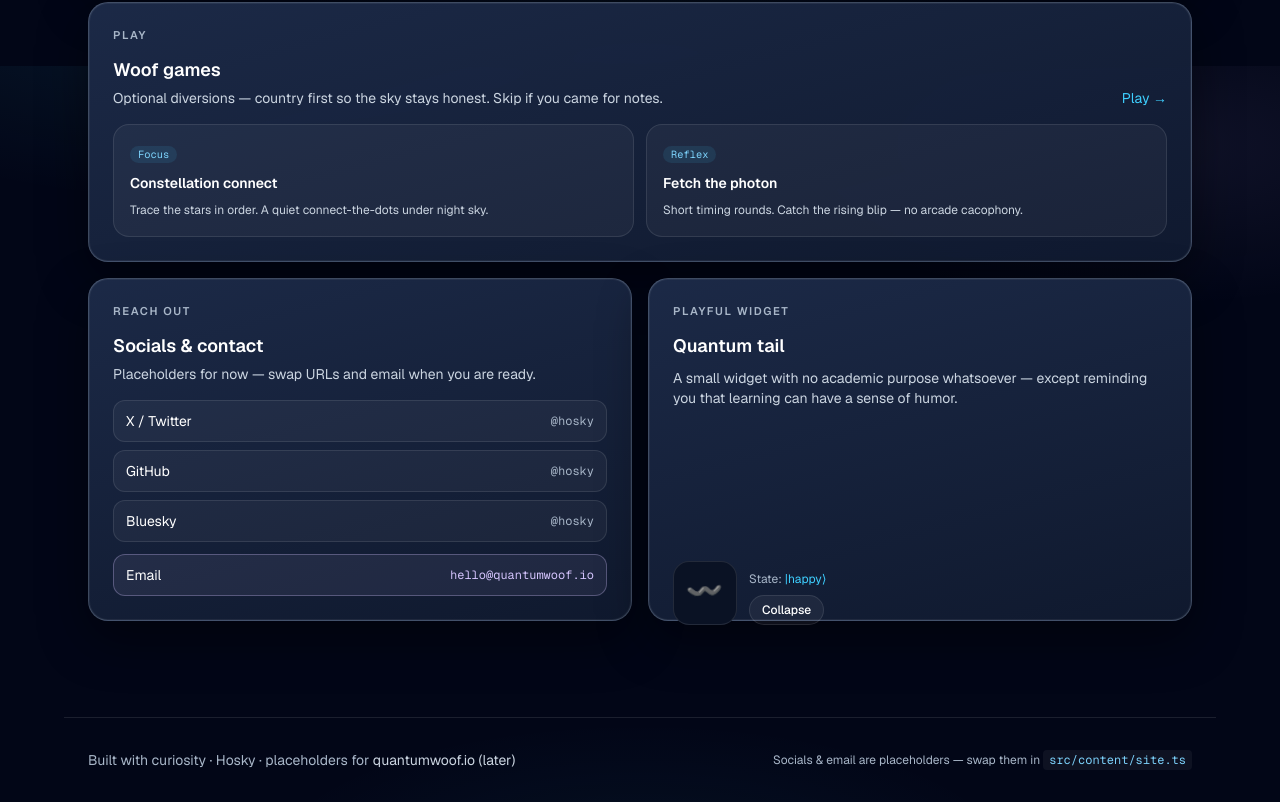
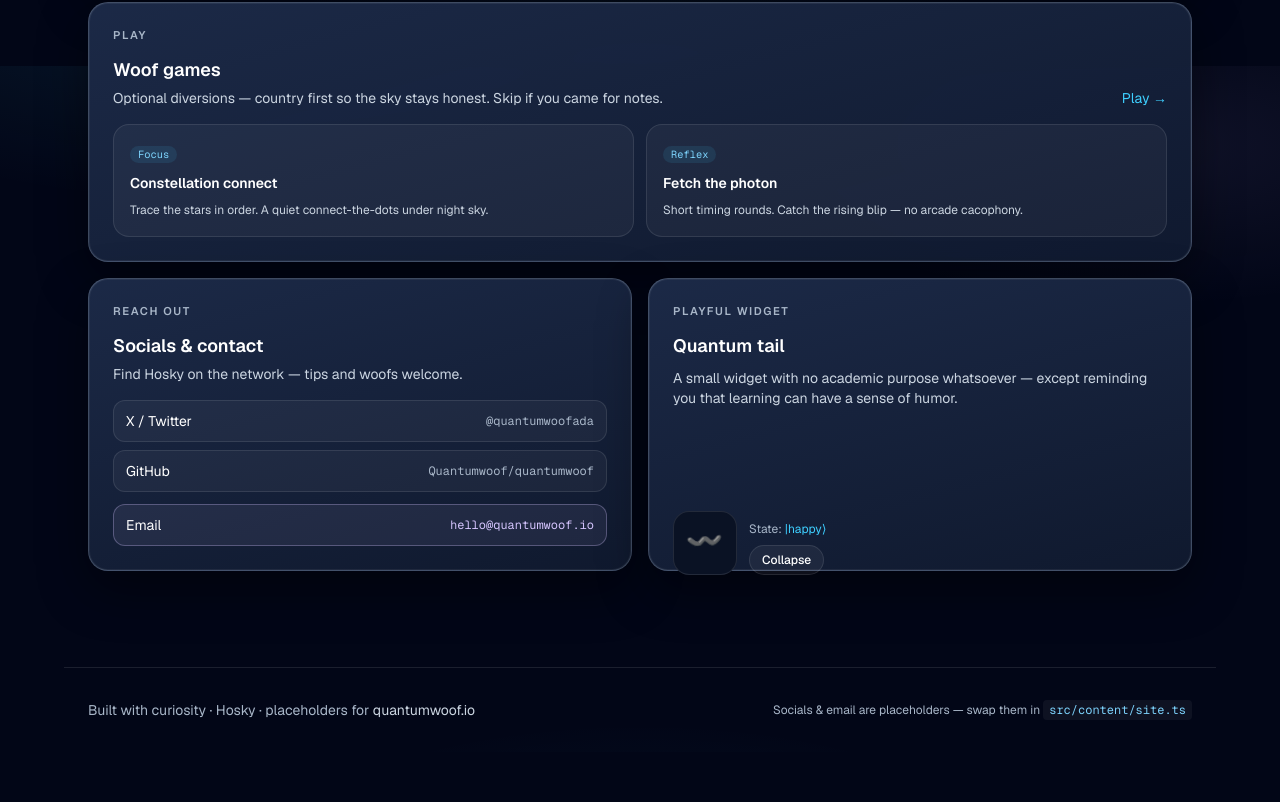
Before and after one commit to Quantumwoof/quantumwoof, a Next.js app: page / in a window 1280 px wide. Shown: the part 1534-2336 px from the top of the page. After the commit the page ends 2286 px from the top, so only its background shows below. Built offline with nearby package versions, Linux system fonts and the light colour scheme.

Commit message:
Point socials to @quantumwoofada on X
Replace placeholder handles with the real Quantumwoof Ada account.

```diff
--- a/src/components/Socials.tsx
+++ b/src/components/Socials.tsx
@@ -2,8 +2,7 @@ import { site } from "@/content/site";
 
 const links = [
   { label: "X / Twitter", href: site.socials.x, hint: site.socials.handle },
-  { label: "GitHub", href: site.socials.github, hint: site.socials.handle },
-  { label: "Bluesky", href: site.socials.bluesky, hint: site.socials.handle },
+  { label: "GitHub", href: site.socials.github, hint: "Quantumwoof/quantumwoof" },
 ];
 
 export function Socials() {
@@ -11,7 +10,7 @@ export function Socials() {
     <div id="contact">
       <h2 className="text-lg font-semibold text-white">Socials & contact</h2>
       <p className="mt-1 text-sm text-slate">
-        Placeholders for now — swap URLs and email when you are ready.
+        Find Hosky on the network — tips and woofs welcome.
       </p>
       <ul className="mt-4 space-y-2">
         {links.map((l) => (
--- a/src/content/site.ts
+++ b/src/content/site.ts
@@ -5,17 +5,14 @@ export const site = {
     "A personal digital garden — notes, sky-watching, and small lessons from a chill professor husky.",
   tagline: "Curious by nature. Precise by habit.",
   socials: {
-    // Swap these placeholders when you go live
-    x: "https://x.com/hosky",
-    github: "https://github.com/hosky",
-    bluesky: "https://bsky.app/profile/hosky.bsky.social",
-    handle: "@hosky",
+    x: "https://x.com/quantumwoofada",
+    github: "https://github.com/Quantumwoof/quantumwoof",
+    handle: "@quantumwoofada",
   },
   contact: {
-    // Placeholder — update before launch
     email: "hello@quantumwoof.io",
   },
-  domainNote: "quantumwoof.io (later)",
+  domainNote: "quantumwoof.io",
 };
 
 export const funFacts = [
```
